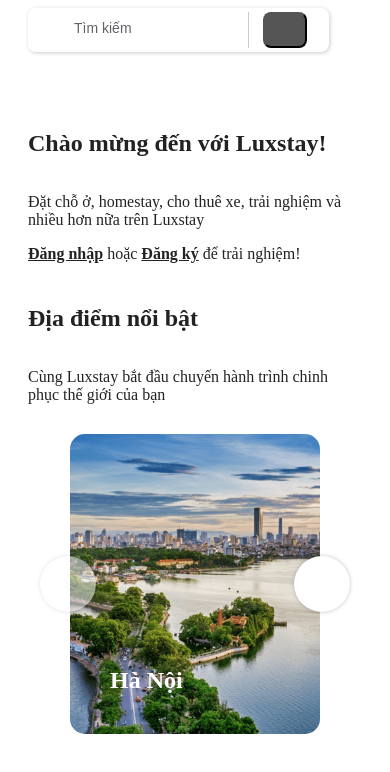
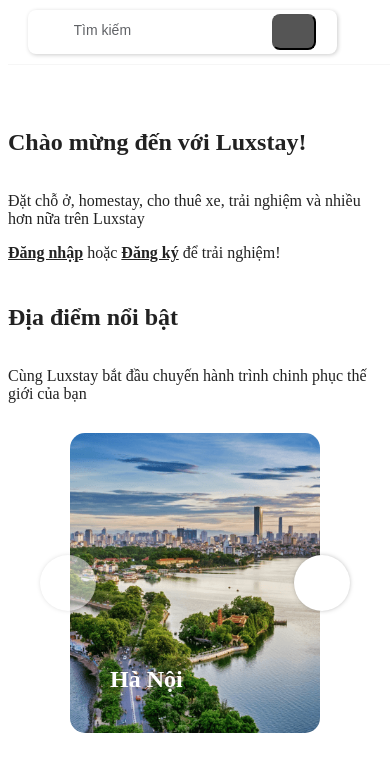
Before and after one commit to trannguyen61/luxstay-clone-fe, a Vue app: page / in a window 390 px wide. Shown: the top 772 px of the page. Built offline with nearby package versions, Linux system fonts and the light colour scheme.

Commit message:
fix navbar responsive

```diff
--- a/src/App.vue
+++ b/src/App.vue
@@ -1,13 +1,17 @@
 <template>
-  <el-container>
-    <el-header class="container container--md w-100">
-      <nav-bar @toggleSidebar="toggleSidebar" />
+  <div class="app">
+    <header>
+      <div class="navbar-container">
+        <div class="container container--md wmd-100-wmd-90 header">
+          <nav-bar @toggleSidebar="toggleSidebar" />
+        </div>
+      </div>
       <side-bar :isOpened="isSidebarOpened" @toggleSidebar="toggleSidebar" />
-    </el-header>
-    <el-main>
+    </header>
+    <main>
       <router-view />
-    </el-main>
-  </el-container>
+    </main>
+  </div>
 </template>
 
 <script>
--- a/src/assets/scss/components/shared/navbar.scss
+++ b/src/assets/scss/components/shared/navbar.scss
@@ -1,4 +1,14 @@
 @import "../../consts.scss";
+
+.navbar-container {
+  position: fixed;
+  top: 0;
+  padding: 10px 0;
+  width: 100%;
+  border-bottom: 1px solid $lighter;
+  background: white;
+  z-index: 11;
+}
 
 .navbar {
   display: flex;
@@ -135,7 +145,7 @@
   top: 0;
   width: 100%;
   height: 100%;
-  z-index: 9;
+  z-index: 19;
 }
 
 .sidebar {
--- a/src/assets/scss/main.scss
+++ b/src/assets/scss/main.scss
@@ -6,6 +6,11 @@
   font-weight: 500;
   font-size: 1rem;
   color: $text;
+}
+
+main {
+  margin-top: 72px;
+  padding-top: 15px;
 }
 
 .card {
@@ -119,6 +124,18 @@
 
 .w-100 {
   width: 100%;
+}
+
+.w-90 {
+  width: 90%;
+}
+
+.wmd-100-wmd-90 {
+  width: 100%;
+
+  @media screen and (max-width: $md) {
+    width: 90%;
+  }
 }
 
 .h-100 {
--- a/src/components/shared/NavBar.vue
+++ b/src/components/shared/NavBar.vue
@@ -11,7 +11,7 @@
             <i class="el-input__icon el-icon-search"></i>
           </template>
         </el-input>
-        <div class="divider" />
+        <div v-if="!checkIsXsScreen" class="divider" />
         <el-date-picker
           v-if="!checkIsXsScreen"
           v-model="dateRangeSearch"
```
